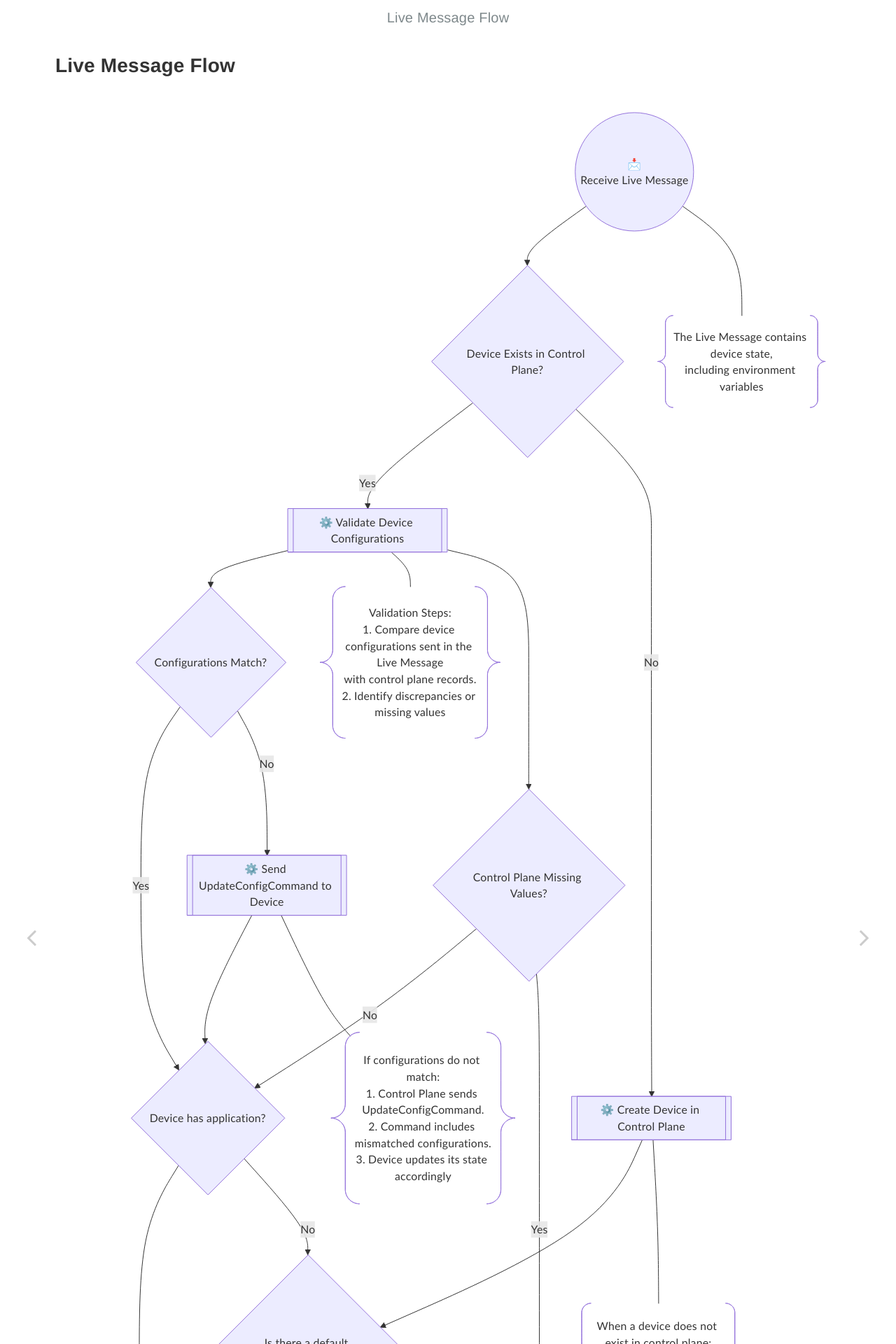
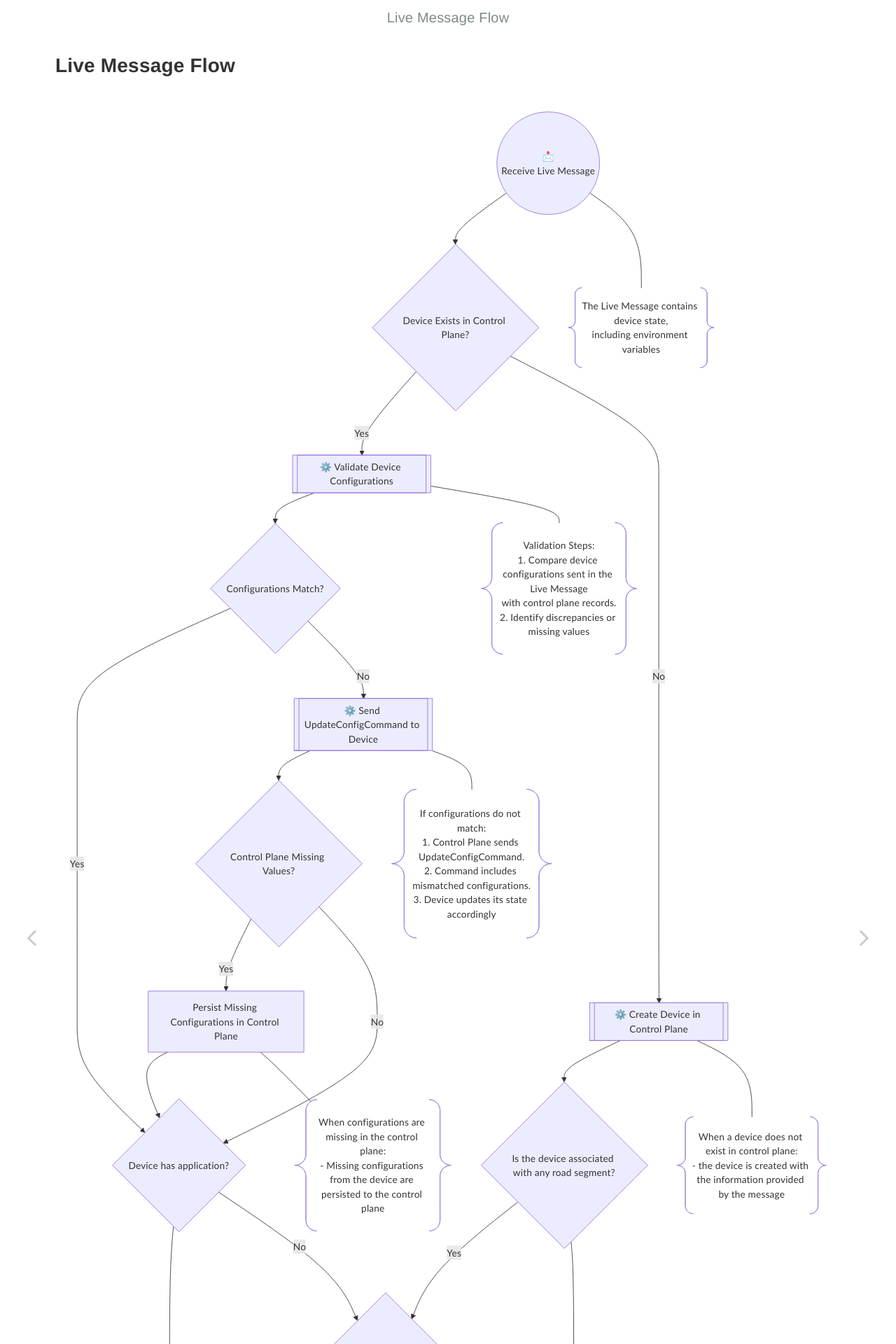
Before and after one commit to upv-tfm-iot/documentation, a Jekyll site: the page built from _pages/7-live-message-flow.md, in a window 1280 px wide. Shown: the top 1920 px of the page at 70% size. Built offline with Jekyll 4.4.1, drawn with Linux system fonts in a browser that asks for light colours; some of the changed text lies outside the part shown.

Commit message:
update project

````diff
--- a/_pages/7-live-message-flow.md
+++ b/_pages/7-live-message-flow.md
@@ -14,35 +14,43 @@ flowchart TD
     ReceiveMessage --> DeviceExists@{ shape: decision, label: "Device Exists in Control Plane?" }
     ReceiveMessage --- NoteReceive@{ shape: braces, label: "The Live Message contains device state,<br/>including environment variables" }
 
+    End@{ shape: dbl-circ, label: "End" }
+
     %% Device existence check
     DeviceExists -- Yes --> ValidateConfigurations@{ shape: subproc, label: "⚙️ Validate Device Configurations"}
     DeviceExists -- No --> CreateDevice@{ shape: subproc, label: "⚙️ Create Device in Control Plane"}
-    CreateDevice --> DefaultApplication{ Is there a default application for the device type? }
+    CreateDevice --> CheckDeviceSegment@{shape: decision, label: "Is the device associated with any road segment?" }
     CreateDevice --- NoteCreate@{ shape: braces, label: "When a device does not exist in control plane:<br/>- the device is created with the information provided by the message"}
+    CheckDeviceSegment -- Yes --> DefaultApplication{ Is there a default application for the device type? }
+    CheckDeviceSegment -- No --> End
 
     %% Validation configurations path
     ValidateConfigurations --> ConfigurationsMatch{Configurations Match?}
     ConfigurationsMatch -- Yes --> DeviceHasApplication{Device has application?}
+
     ConfigurationsMatch -- No --> UpdateCommand@{ shape: subproc, label: "⚙️ Send UpdateConfigCommand to Device"}
-    UpdateCommand --> DeviceHasApplication
+
+
+    UpdateCommand --> MissingValues{Control Plane Missing Values?}
+
     ValidateConfigurations --- NoteValidate@{ shape: braces, label: "Validation Steps:<br/>1. Compare device configurations sent in the Live Message<br/>with control plane records.<br/>2. Identify discrepancies or missing values" }
     UpdateCommand --- NoteUpdate@{ shape: braces, label: "If configurations do not match:<br/>1. Control Plane sends UpdateConfigCommand.<br/>2. Command includes mismatched configurations.<br/>3. Device updates its state accordingly"}
 
     %% Control Plane Missing Values Path
-    ValidateConfigurations --> MissingValues{Control Plane Missing Values?}
 
-    PersistConfig --> End@{ shape: dbl-circ, label: "End" }
+    MissingValues -- Yes --> PersistConfig[Persist Missing Configurations in Control Plane]
+    PersistConfig --> DeviceHasApplication
     MissingValues -- No --> DeviceHasApplication
     PersistConfig --- NotePersist@{ shape: braces, label: "When configurations are missing in the control plane:<br/>- Missing configurations from the device are persisted to the control plane" }
 
     %% check if there is any application marked as default for the device type
-    DefaultApplication -- Yes --> DeployCommand@{ shape: subproc, label: "⚙️ Send DeployCommand to the Device"}
+    DefaultApplication{ Is there a default application for the device type? } -- Yes --> DeployCommand@{ shape: subproc, label: "⚙️ Send DeployCommand to the Device"}
     DefaultApplication -- No --> End
-
-    MissingValues -- Yes --> PersistConfig[Persist Missing Configurations in Control Plane]
 
     %% Check if the device has an application associated with it
     DeviceHasApplication -- Yes --> DeployCommand
     DeviceHasApplication -- No --> DefaultApplication
     DeployCommand --> End
+
+    %% Check if the device has all needed information to deploy an application
 ```
````
